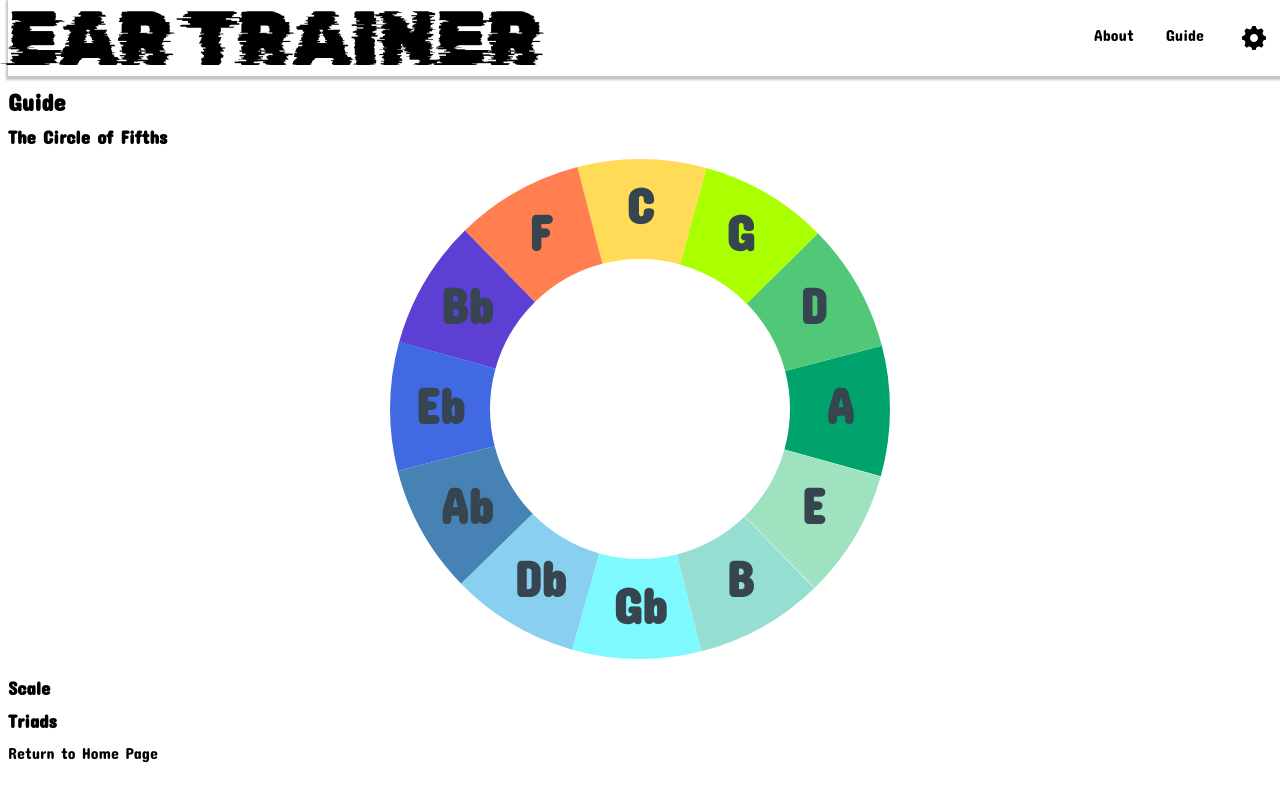
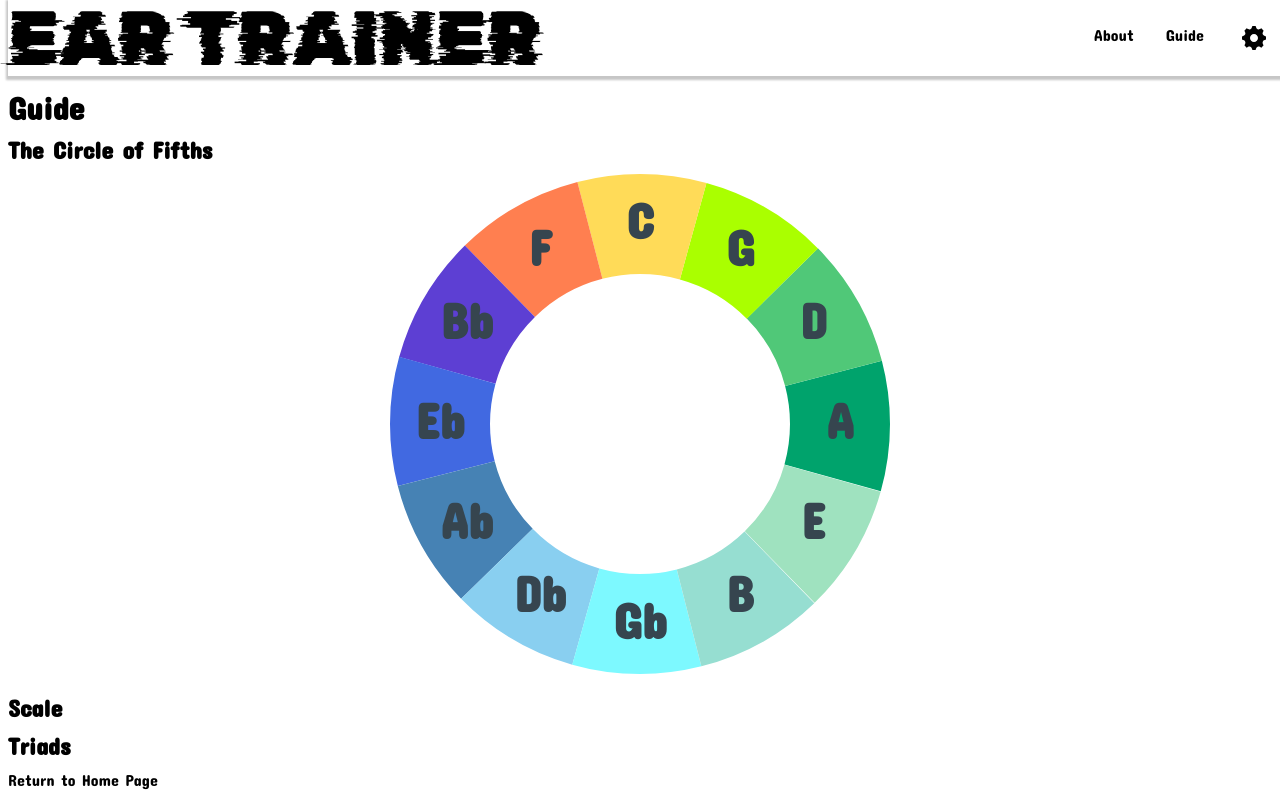
Before and after one commit to charper11/EarNote, a React (Create React App) app in the folder earnote-ui/: page /guide in a window 1280 px wide. Built offline with nearby package versions, Linux system fonts and the light colour scheme.

Commit message:
increase header sizes for about and guide pages

```diff
--- a/earnote-ui/src/Pages/About.js
+++ b/earnote-ui/src/Pages/About.js
@@ -5,9 +5,9 @@ const About = () => {
 
     return (
         <div className='about'>
-          <h2>About</h2>
-          <h3>What is Ear Trainer?</h3>
-          <h3>How do I learn with Ear Trainer?</h3>
+          <h1>About</h1>
+          <h2>What is Ear Trainer?</h2>
+          <h2>How do I learn with Ear Trainer?</h2>
           <Link to="/">Return to Home Page</Link>
         </div>
     );
--- a/earnote-ui/src/Pages/Guide.js
+++ b/earnote-ui/src/Pages/Guide.js
@@ -6,11 +6,11 @@ const Guide = () => {
 
     return (
         <div className="guide">
-          <h2>Guide</h2>
-          <h3>The Circle of Fifths</h3>
+          <h1>Guide</h1>
+          <h2>The Circle of Fifths</h2>
           <CircleOfFifths />
-          <h3>Scale</h3>
-          <h3>Triads</h3>
+          <h2>Scale</h2>
+          <h2>Triads</h2>
           <Link to="/">Return to Home Page</Link>
         </div>
     );
```
